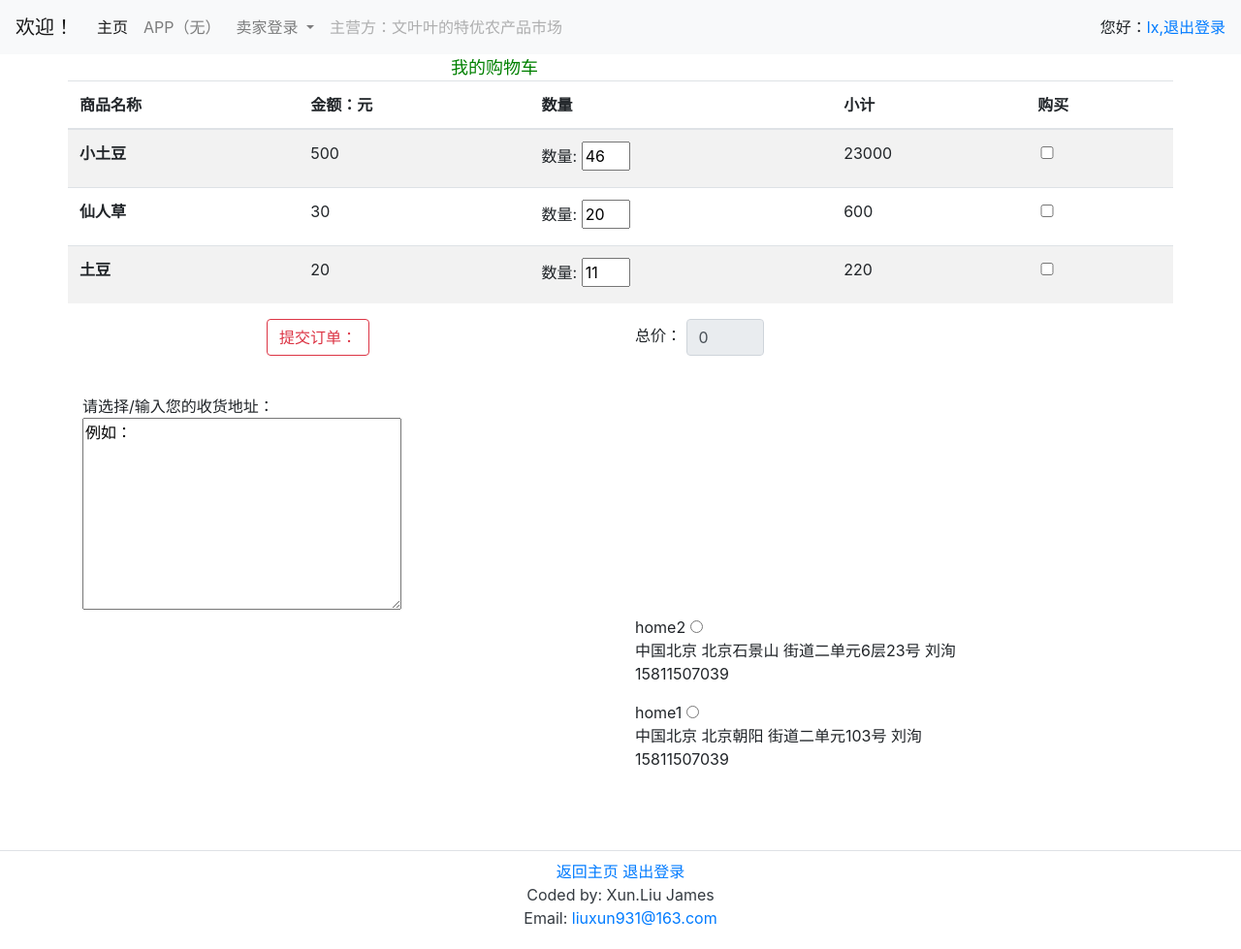
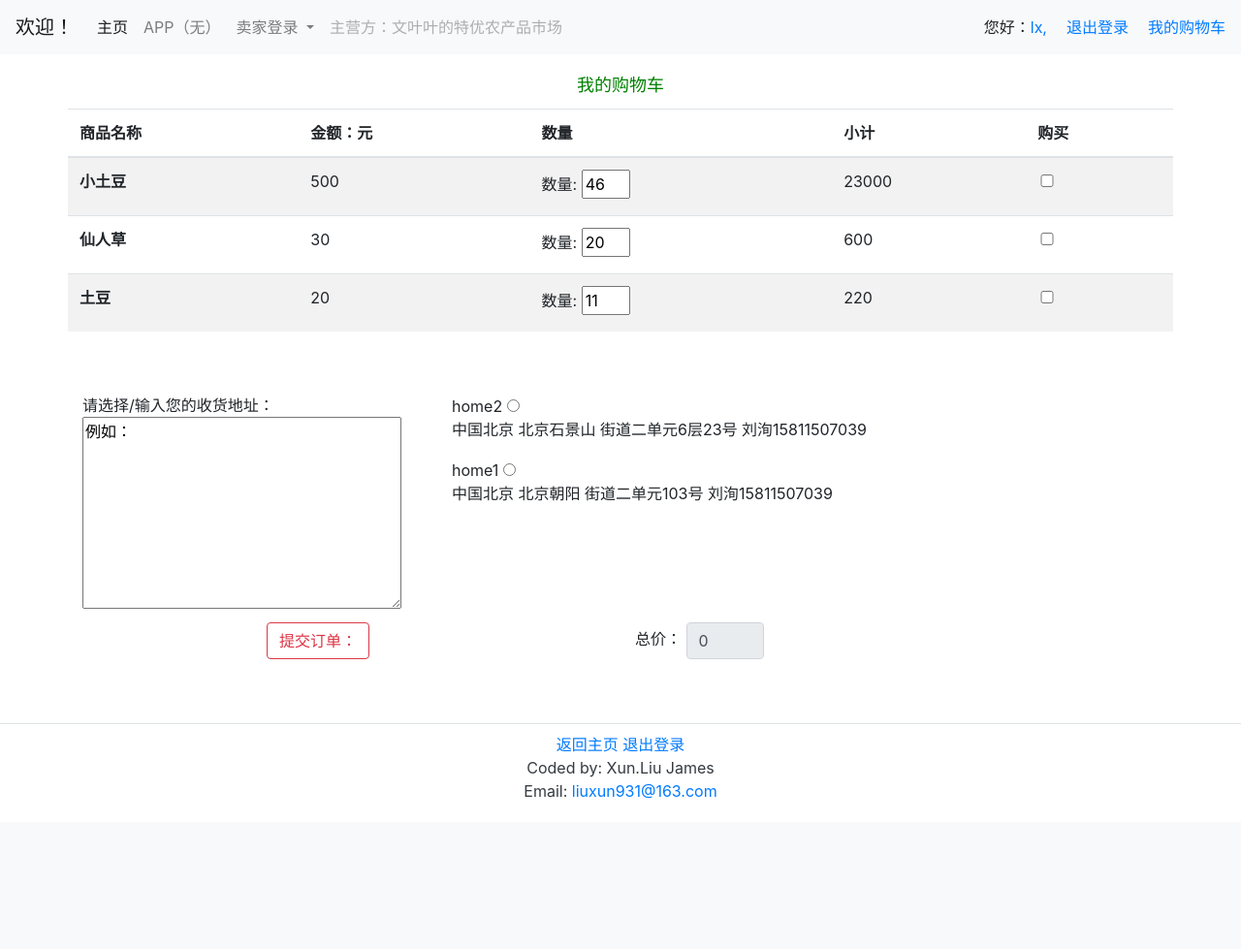
Before and after one commit to liuxun931/MarketF, a Django app: page /Cart/ in a window 1280 px wide. Shown: the whole page at 97% size. After the commit the page ends 824 px from the top, so only its background shows below. Run offline with Django 3.2, Linux system fonts and the light colour scheme; a user stored in the database is signed in; data comes from the database, SQL or seed files in the repository; both versions use the stored data as it was after the commit; some libraries are stand-ins or nearby versions.

Commit message:
finished addr into order.

```diff
--- a/Fmarket/views.py
+++ b/Fmarket/views.py
@@ -39,6 +39,9 @@ def index(request):
 
 #  -----------------------------------------------Fmarket MAINPAGE '/' ------------------------------------------------
 class MainPage(LoginRequiredMixin,TemplateView):
+    '''
+        better: if self.request.user.is_anoyomous
+    '''
     def get_context_data(self, **kwargs):
         context = super().get_context_data(**kwargs)
 
--- a/templates/Cart/cart.html
+++ b/templates/Cart/cart.html
@@ -4,6 +4,7 @@
 {% block cart %}
 
 <script type="text/javascript">
+
 // 计算购物车里选中商品的总价；
 // 将购物车中选中商品的明细（products 和 数量），订单总金额提交到后台。
 
@@ -11,8 +12,10 @@ $(document).ready(function(){
 		// set sum price
 		//get <input> in table
 		sessionStorage.clear();
-		var inp = document.getElementById("cart-table").getElementsByTagName("input")
-		var l = (inp.length)/2
+		//var inp = document.getElementById("cart-table").getElementsByTagName("input")
+		var inp = document.getElementsByName("mycheckbox")
+		var l = (inp.length)
+
 		function sum_price(){
 			var table = document.getElementById("cart-table");
 			var rows = table.rows;
@@ -64,12 +67,24 @@ $(document).ready(function(){
 			sum_price();
 		})
 
+		//set addr from radio button
 
-		$("btn-sum").click(function(){
-			console.log("button");
-		})
+		getaddress = function(x){
+
+			document.getElementById("addressbox").value = x.nextElementSibling.innerText
+		}
+
+
+
+		//$("btn-sum").click(function(){
+		//	console.log("button");
+		//})
+
+
 
 	})
+
+
 
 </script>
 
@@ -77,8 +92,10 @@ $(document).ready(function(){
 <div class="container">
 
 <div class="row" id="row1">
-	<div class="col-4 offset-4 center">
+	<div class="col-4 offset-4 text-center">
+	<h1 class="page-header">
 	<a style="color:green;font-size:large;padding-bottom:25px;padding-top:30px;">我的购物车</a>
+	</h1>
 	</div>
 </div>
 
@@ -122,7 +139,8 @@ $(document).ready(function(){
 					</td>
 					<td>
 						<!-- 购买 -->
-						<input type="checkbox" name="ckipt-{{t.3}}"  id="ckb-{{t.3}}" style="width:20px;" > </input>
+						<input type="checkbox" name="mycheckbox" id="ckb-{{t.3}}" style="width:20px;" />
+						<!-- <input type="checkbox" name="ckipt-{{t.3}}" name="mycheckbox" id="ckb-{{t.3}}" style="width:20px;" />  -->
 					</td>
 				</tr>
 			{% endfor %}
@@ -132,44 +150,55 @@ $(document).ready(function(){
 
 	</div>
 
+	<h5 class="page-header"></h5>
 
-	<div class="row form-inline" id="row2.2-submit" >
+	<div class="row show-grid row-cols-2" id ="row2.3-ChoseAddr" style="padding-top:40px;">
 
-		<div class="col-md-4 offset-2">
+		<div class="col-sm-4 ">
 
-		<button  id="btn-sum" class="btn btn-outline-danger" type="submit" value="Save" >提交订单：</button>
+			<a>请选择/输入您的收货地址：</a><br>
+			<textarea id="addressbox" name="addressbox" cols="30" rows="8">例如：</textarea>
 
 		</div>
 
-		<div class="col-md-4 offset-0">
-		<a> 总价：</a>
-		<input id="sum-order" name="sum-cart" type="value" class="form-control" style="width:80px;" readonly="true" />
-		</div>
-	</div>
+		<div class="col-sm-8 col-sm-offset-4">
 
-
-	<div class="row row-cols-2" id ="row2.3-ChoseAddr" style="padding-top:40px;">
-
-		<div class="col-md-4 ">
-
-			<a>请选择/输入您的收货地址：</a><br>
-			<textarea id="address" name="address" cols="30" rows="8">例如：</textarea>
-
-		</div>
-
-		<div class="col-md-4 offset-6">
+			<table>
 			{% for addr in addrs %}
+				<tr>
+				<td>
 			<a>{{addr.addr_name}}</a>
-			<input type="radio" /><p>
+			<input name="myaddr" type="radio" onclick="getaddress(this);"/>
+			<p>
 			{{addr.country}}{{addr.province}}
 			{{addr.City}}{{addr.District}}
 			{{addr.Street}}{{addr.Details}}
 			{{addr.Receiver_name}}{{addr.Receiver_phone}}
 			</p>
+				</td>
+				</tr>
+				{% endfor %}
+			</table>
 
-			{% endfor %}
 		</div>
+		<!-- <div class="col-sm-4 col-sm-offset-8"></div> -->
 
+	</div>
+
+	<h5 class="page-header"></h5>
+
+	<div class="row form-inline" id="row2.2-submit" >
+
+	<div class="col-md-4 offset-2">
+
+	<button  id="btn-sum" class="btn btn-outline-danger" type="submit" value="Save" >提交订单：</button>
+
+	</div>
+
+	<div class="col-md-4 offset-0">
+	<a> 总价：</a>
+	<input id="sum-order" name="sum-cart" type="value" class="form-control" style="width:80px;" readonly="true" />
+	</div>
 	</div>
 
 </div><!-- end form-group -->
--- a/templates/base.html
+++ b/templates/base.html
@@ -74,8 +74,13 @@
 				{% if user.username == '' %}
 					<p><a href="/accounts/login/"><div class="">登录</div></a><p/>
 				{% else %}
-					<!-- <p>您好：<a href="/User/home/{{user.pk}}">{{user.username}}</a>, <a href='/accounts/logout/'>退出登录</a></p> -->
-					<p><div>您好：<a href="/User/home/">{{user.username}},</a></div> <div class=""><a href='/accounts/logout/'> 退出登录</a></div></p>
+					<p>
+						<div>您好：<a href="/User/home/">{{user.username}}, </a></div>
+						<div style="margin-left:20px;"><a href='/accounts/logout/'> 退出登录</a></div>
+						</p>
+					<p>
+						<div style="margin-left:20px;"><a href="/Cart/"> 我的购物车</a></div>
+					</p>
 				{% endif%}
 			</div>
 
--- a/templates/product_base.html
+++ b/templates/product_base.html
@@ -95,7 +95,7 @@
 									<div class="col-md-4">
 										<div class ="text-center" style="padding-bottom:20%;padding-top:20%;">
 
-											<a href = '/Fmarket/'>返回主页</a>
+											<a href = '/Portal/'>返回主页</a>
 											<a href = '/accounts/logout'> 退出登录</a>
 
 										</div>
```
Also changed, not shown: Product/views.py (+7 -1 lines), db.sqlite3.
